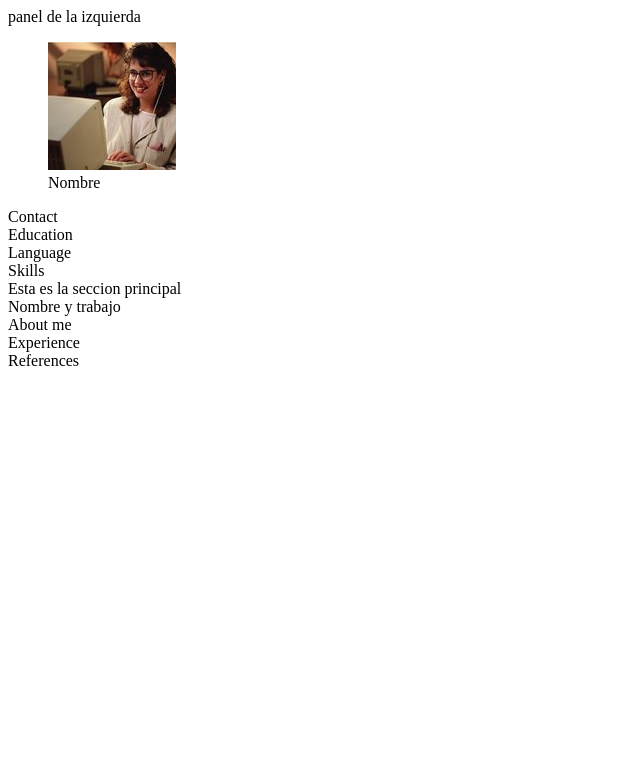
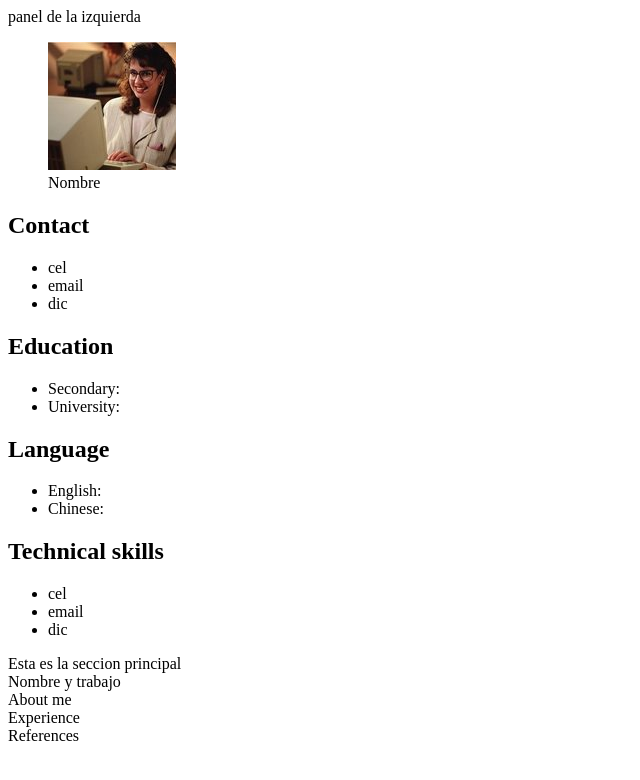
Before and after one commit to Jose-Dehan/CV, a plain HTML site: page index.html in a window 1280 px wide. Shown: the whole page, without its empty margins (0-640 px from the left). Drawn offline with Linux system fonts and the light colour scheme.

Commit message:
added lists

```diff
--- a/index.html
+++ b/index.html
@@ -21,16 +21,34 @@
             <figcaption>Nombre</figcaption>
         </figure>
         <section>
-            Contact
+            <h2>Contact</h2>
+            <ul>
+               <li>cel</li>
+               <li>email</li>
+               <li>dic</li>
+            </ul>
         </section>
         <section>
-            Education
+            <h2>Education</h2>
+            <ul>
+                <li>Secondary: </li>
+                <li>University: </li>
+            </ul>
         </section>
         <section>
-            Language
+            <h2>Language</h2>
+            <ul>
+                <li>English:  </li>
+                <li>Chinese: </li>
+            </ul>
         </section>
         <section>
-            Skills
+            <h2>Technical skills</h2>
+            <ul>
+            <li>cel</li>
+               <li>email</li>
+               <li>dic</li>
+            </ul>
         </section>
     </aside>
 
```
